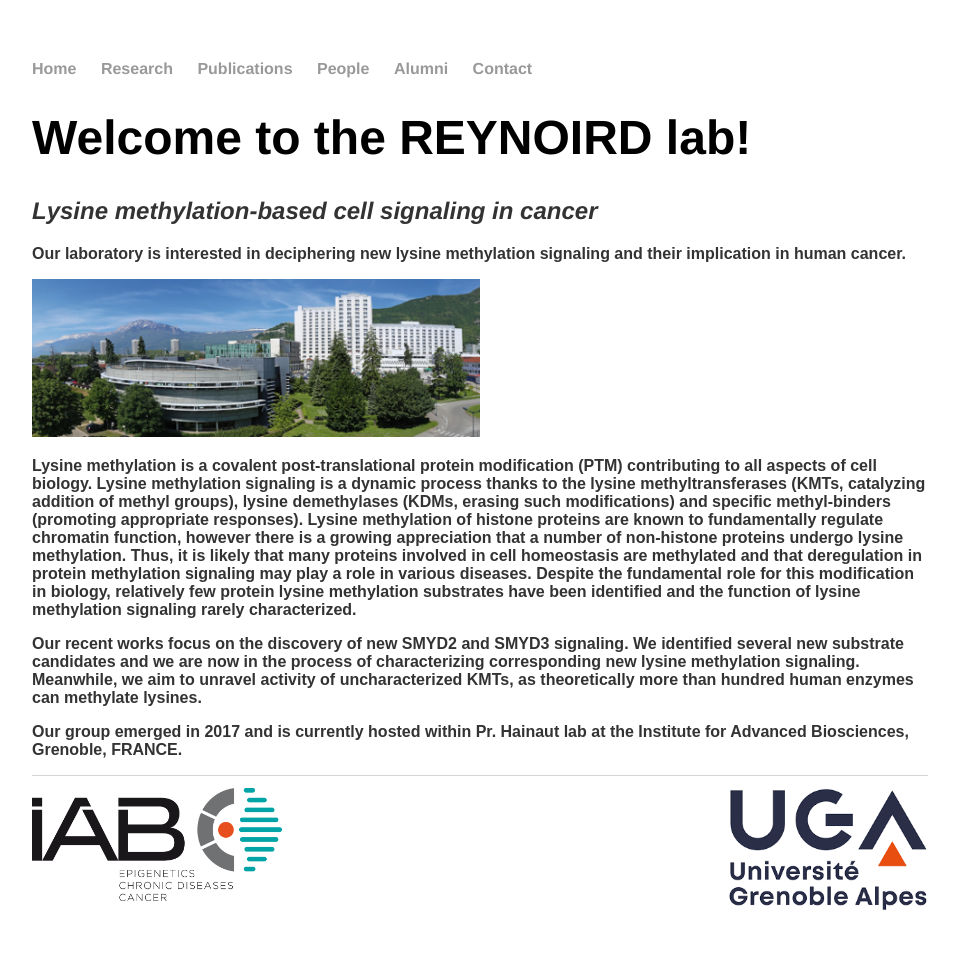
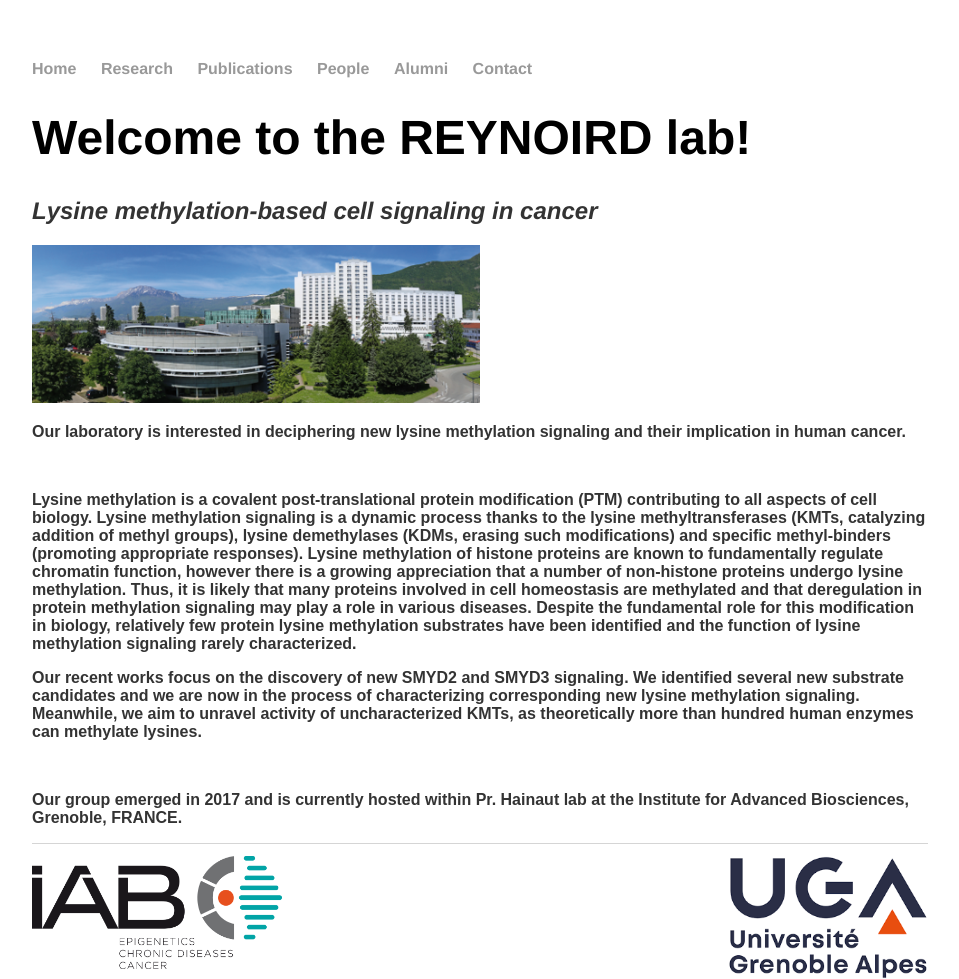
Before and after one commit to Reynoird-Lab/Reynoird-lab.github.io, a Jekyll site: the page built from index.html, in a window 1280 px wide. Shown: the whole page, without its empty margins (160-1119 px from the left). Built offline with Jekyll 4.4.1, drawn with Linux system fonts in a browser that asks for light colours; Markdown is read by kramdown in place of the engine named in the settings; before the commit the page ends 911 px from its top, so only the background shows below that.

Commit message:
Update index.html

```diff
--- a/index.html
+++ b/index.html
@@ -7,11 +7,9 @@
 	<h2><i>Lysine methylation-based cell signaling in cancer</i></h2>
 
 
-
-<h3>Our laboratory is interested in deciphering new lysine methylation signaling and their implication in human cancer.</h3>
-
-	<img style="width:50%" src="Images/IAB.png" title="Lysine Methylation Signaling"> <h3>Lysine methylation is a covalent post-translational protein modification (PTM) contributing to all aspects of cell biology. Lysine methylation signaling is a dynamic process thanks to the lysine methyltransferases (KMTs, catalyzing addition of methyl groups), lysine demethylases (KDMs, erasing such modifications) and specific methyl-binders (promoting appropriate responses). Lysine methylation of histone proteins are known to fundamentally regulate chromatin function, however there is a growing appreciation that a number of non-histone proteins undergo lysine methylation. Thus, it is likely that many proteins involved in cell homeostasis are methylated and that deregulation in protein methylation signaling may play a role in various diseases. Despite the fundamental role for this modification in biology, relatively few protein lysine methylation substrates have been identified and the function of lysine methylation signaling rarely characterized.</h3> <h3>Our recent works focus on the discovery of new SMYD2 and SMYD3 signaling. We identified several new substrate candidates and we are now in the process of characterizing corresponding new lysine methylation signaling. Meanwhile, we aim to unravel activity of uncharacterized KMTs, as theoretically more than hundred human enzymes can methylate lysines.</h3>
-
+		<img style="width:50%" src="Images/IAB.png" title="Lysine Methylation Signaling">
+<h3>Our laboratory is interested in deciphering new lysine methylation signaling and their implication in human cancer.</h3> <br>
+<h3>Lysine methylation is a covalent post-translational protein modification (PTM) contributing to all aspects of cell biology. Lysine methylation signaling is a dynamic process thanks to the lysine methyltransferases (KMTs, catalyzing addition of methyl groups), lysine demethylases (KDMs, erasing such modifications) and specific methyl-binders (promoting appropriate responses). Lysine methylation of histone proteins are known to fundamentally regulate chromatin function, however there is a growing appreciation that a number of non-histone proteins undergo lysine methylation. Thus, it is likely that many proteins involved in cell homeostasis are methylated and that deregulation in protein methylation signaling may play a role in various diseases. Despite the fundamental role for this modification in biology, relatively few protein lysine methylation substrates have been identified and the function of lysine methylation signaling rarely characterized.</h3> <h3>Our recent works focus on the discovery of new SMYD2 and SMYD3 signaling. We identified several new substrate candidates and we are now in the process of characterizing corresponding new lysine methylation signaling. Meanwhile, we aim to unravel activity of uncharacterized KMTs, as theoretically more than hundred human enzymes can methylate lysines.</h3> <br>
 <h3>Our group emerged in 2017 and is currently hosted within Pr. Hainaut lab at the Institute for Advanced Biosciences, Grenoble, FRANCE.</h3>
 
 
```
